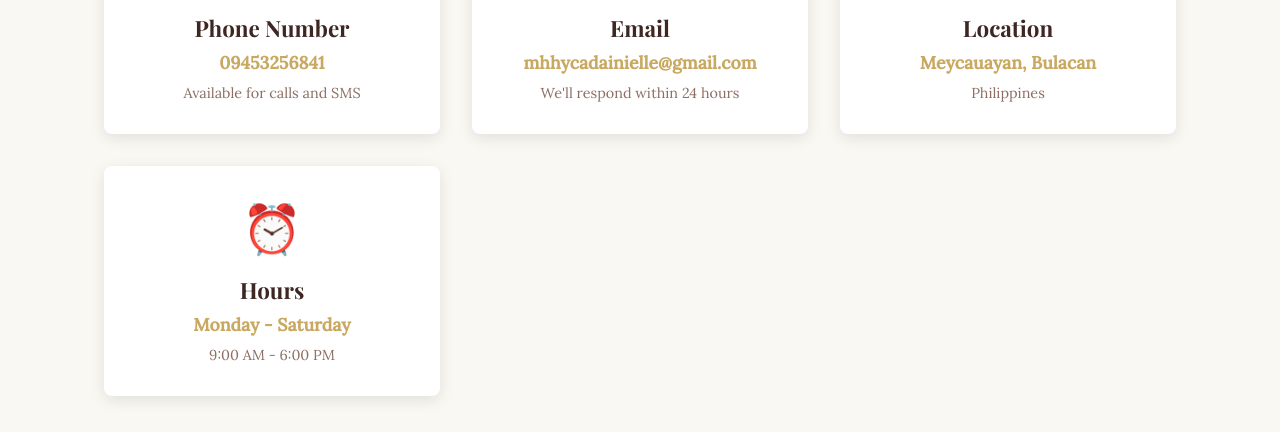
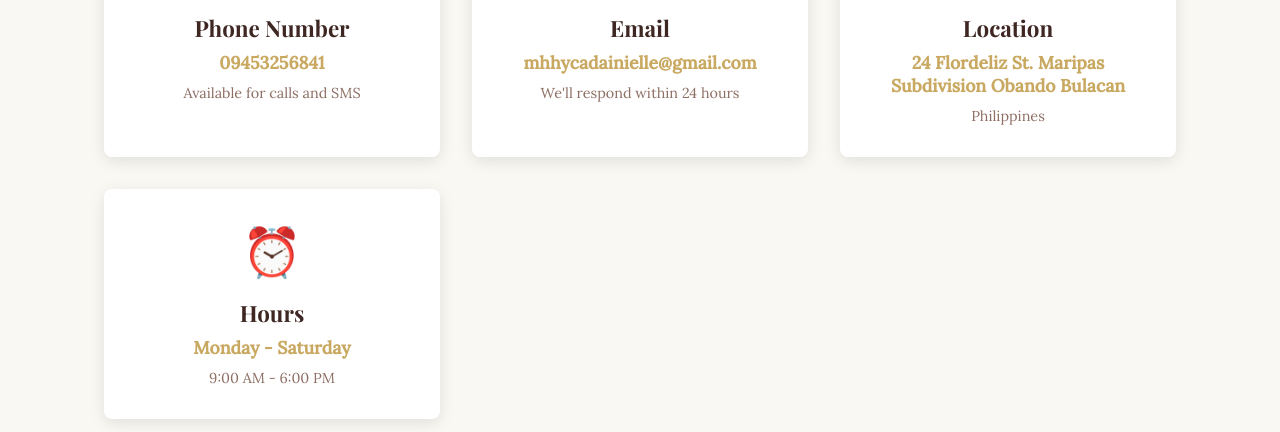
Before and after one commit to Lixir81/sweetbakespublic, a website: page public/contact.html in a window 1280 px wide. Shown: the part 368-800 px from the top of the page. Drawn offline with nearby package versions, Linux system fonts and the light colour scheme; no server answers.

Commit message:
Update contact.html

```diff
--- a/public/contact.html
+++ b/public/contact.html
@@ -60,7 +60,7 @@
         <div class="contact-card">
           <div class="contact-icon">📍</div>
           <h3>Location</h3>
-          <p>Meycauayan, Bulacan</p>
+          <p>24 Flordeliz St. Maripas Subdivision Obando Bulacan</p>
           <small>Philippines</small>
         </div>
 
```
